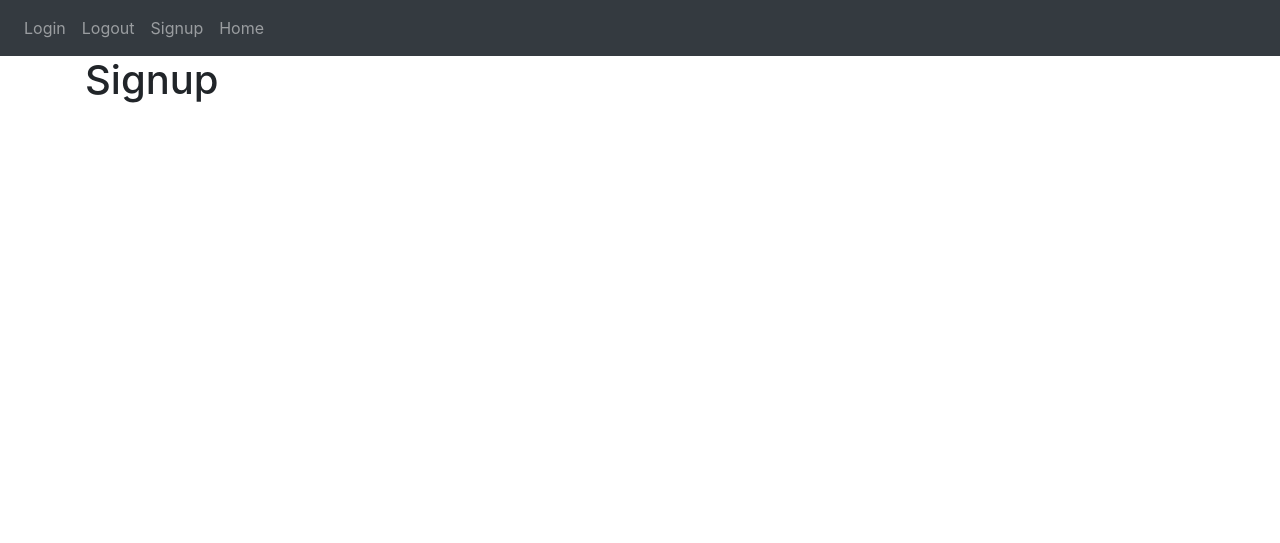
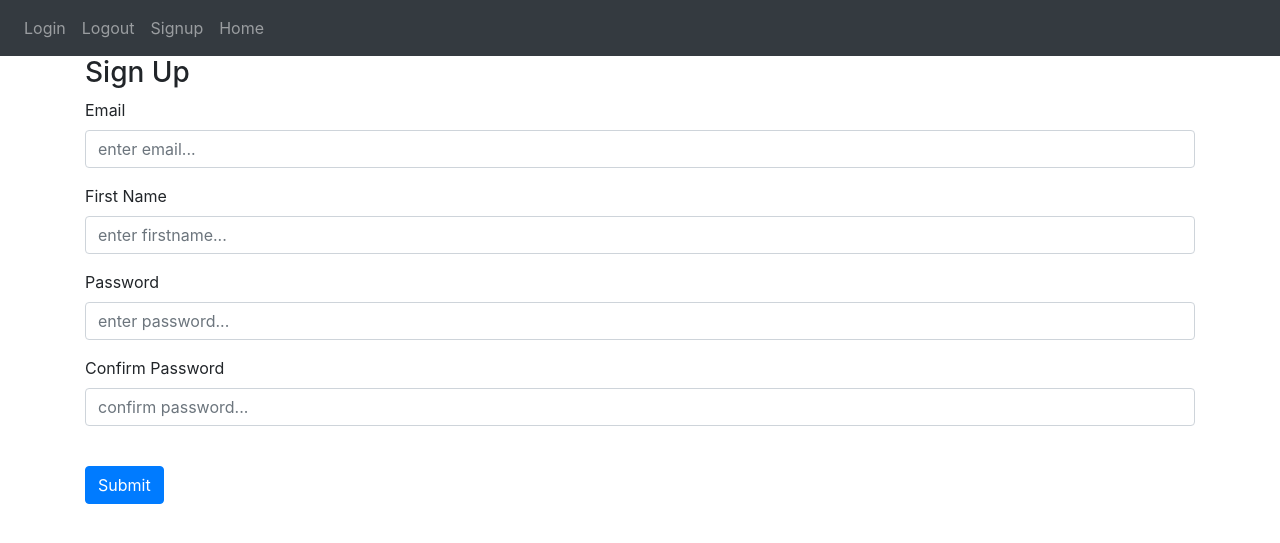
Before and after one commit to Moeen-Ul-Islam/Flask-TODO-App, a Flask app: page /signup in a window 1280 px wide. Shown: the top 543 px of the page. Run offline with Flask 3, Linux system fonts and the light colour scheme; some libraries are stand-ins or nearby versions.

Commit message:
added flash messages

```diff
--- a/website/auth.py
+++ b/website/auth.py
@@ -1,8 +1,8 @@
-from flask import Blueprint, render_template
+from flask import Blueprint, render_template, request, flash
 
 auth = Blueprint('auth', __name__)
 
-@auth.route('/login')
+@auth.route('/login', methods=['GET', 'POST'])
 def login():
     return render_template('login.html', text="Moeen logged in")
 
@@ -10,6 +10,24 @@ def login():
 def logout():
     return "<h1>Logout page</h1>"
 
-@auth.route('/signup')
+@auth.route('/signup', methods=['GET', 'POST'])
 def signup():
+    if request.method == 'POST':
+        email = request.form.get('email')
+        firstName = request.form.get('firstName')
+        password1 = request.form.get('password1')
+        password2 = request.form.get('password2')
+
+        if len(email) < 4:
+            flash('email must be greater than 3 chars', category='error')
+        elif len(firstName) < 2:
+            flash('firstname must be greater than 1 chars', category='error')
+        elif password1 != password2:
+            flash('passwords not matching', category='error')
+        elif len(password1) < 7:
+            flash('passwords length error', category='error')
+        else:
+            flash('successfully registered', category='success')
+            pass
+            # addd user to db
     return render_template('signup.html')
--- a/website/templates/base.html
+++ b/website/templates/base.html
@@ -36,6 +36,30 @@
         </div>
       </dev>
     </nav>
+
+    {% with messages = get_flashed_messages(with_categories = true)%}
+    {%if messages%}
+      {%for category, message in messages%}
+      {%if category == 'error'%}
+        <div class="alert alert-danger alert-dismissable fade show" role="alert">
+          {{message}}
+          <button type="button" class="close" data-dismiss="alert">
+            <span aria-hidden="true">&times;</span>
+          </button>
+        </div>
+      {%else%}
+        <div class="alert alert-success alert-dismissable fade show" role="alert">
+          {{message}}
+          <button type="button" class="close" data-dismiss="alert">
+            <span aria-hidden="true">&times;</span>
+          </button>
+        </div>
+        {%endif%}
+        {%endfor%}
+        {%endif%}
+    {%endwith%}
+
+
     <div class="container">{% block content %} {% endblock %}</div>
     <script
       src="https://code.jquery.com/jquery-3.2.1.slim.min.js"
--- a/website/templates/signup.html
+++ b/website/templates/signup.html
@@ -1,4 +1,47 @@
-{% extends 'base.html' %} {% block title%}Signup{% endblock %}
-{%block content %}
-<h1>Signup</h1>
+{% extends 'base.html' %} {% block title%}Signup{% endblock %} {%block content
+%}
+<form action="" method="POST">
+  <h3 align="" center>Sign Up</h3>
+  <div class="form-group">
+    <label for="email">Email</label>
+    <input
+      type="email"
+      placeholder="enter email..."
+      name="email"
+      id="email"
+      class="form-control"
+    />
+  </div>
+  <div class="form-group">
+    <label for="firstName">First Name</label>
+    <input
+      type="text"
+      placeholder="enter firstname..."
+      name="firstName"
+      id="firstName"
+      class="form-control"
+    />
+  </div>
+  <div class="form-group">
+    <label for="password1">Password</label>
+    <input
+      type="password"
+      placeholder="enter password..."
+      name="password1"
+      id="password1"
+      class="form-control"
+    />
+  </div>
+  <div class="form-group">
+    <label for="password1">Confirm Password</label>
+    <input
+      type="password"
+      placeholder="confirm password..."
+      name="password2"
+      id="password2"
+      class="form-control"
+    />
+  </div><br>
+  <button type="submit" class="btn btn-primary">Submit</button>
+</form>
 {% endblock%}
```
Also changed, not shown: website/templates/login.html (+26 -4 lines).
